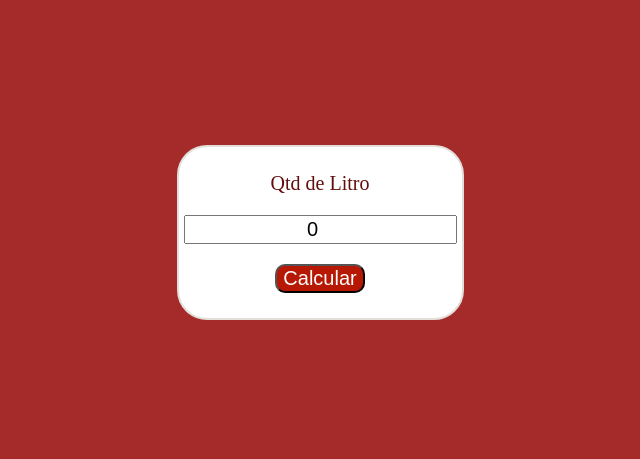
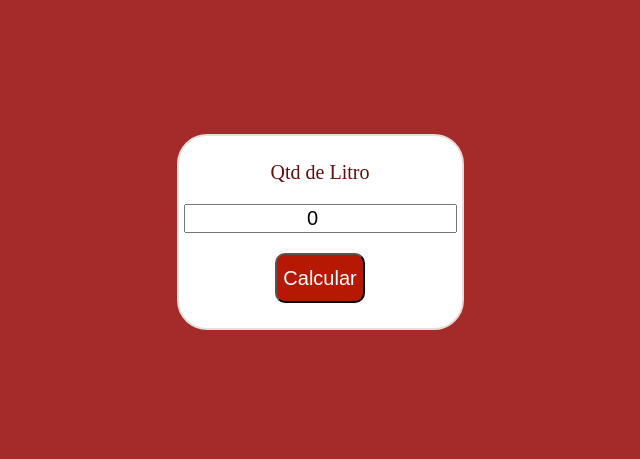
Before and after one commit to GeziaelThiagoPaes/gasolinaXalcool, a plain HTML site: page index.html in a window 1280 px wide. Shown: the part 72-531 px from the top of the page, without its empty margins (320-960 px from the left). Drawn offline with Linux system fonts and the light colour scheme.

Commit message:
Update style.css

```diff
--- a/css/style.css
+++ b/css/style.css
@@ -48,6 +48,7 @@ body{
     color: rgb(255, 255, 255);
     font-size: 20px;
     background-color: rgb(182, 24, 3);
+   height:50px
 }
 #containerBotao{
     padding-top: 20px;
```
